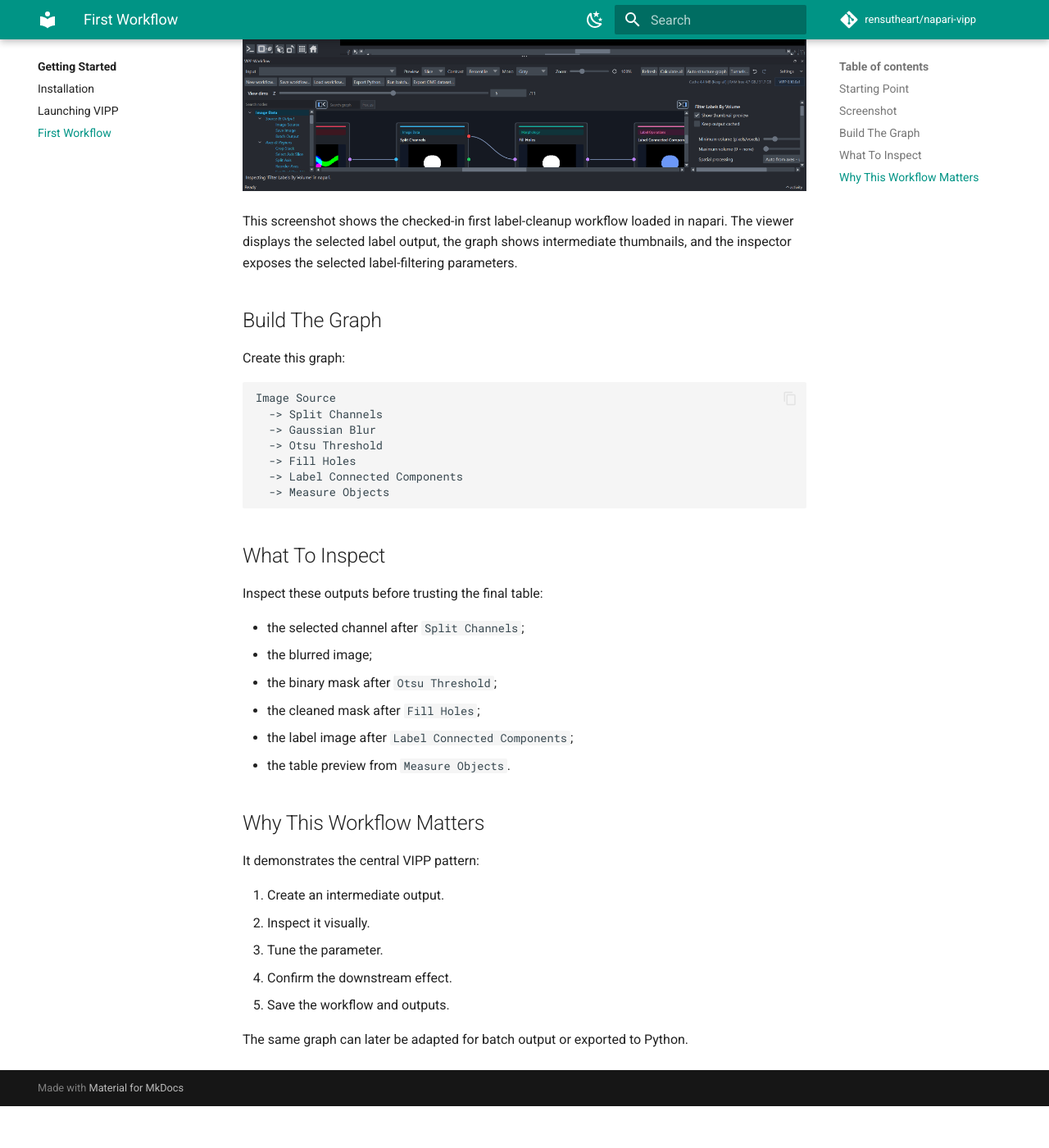
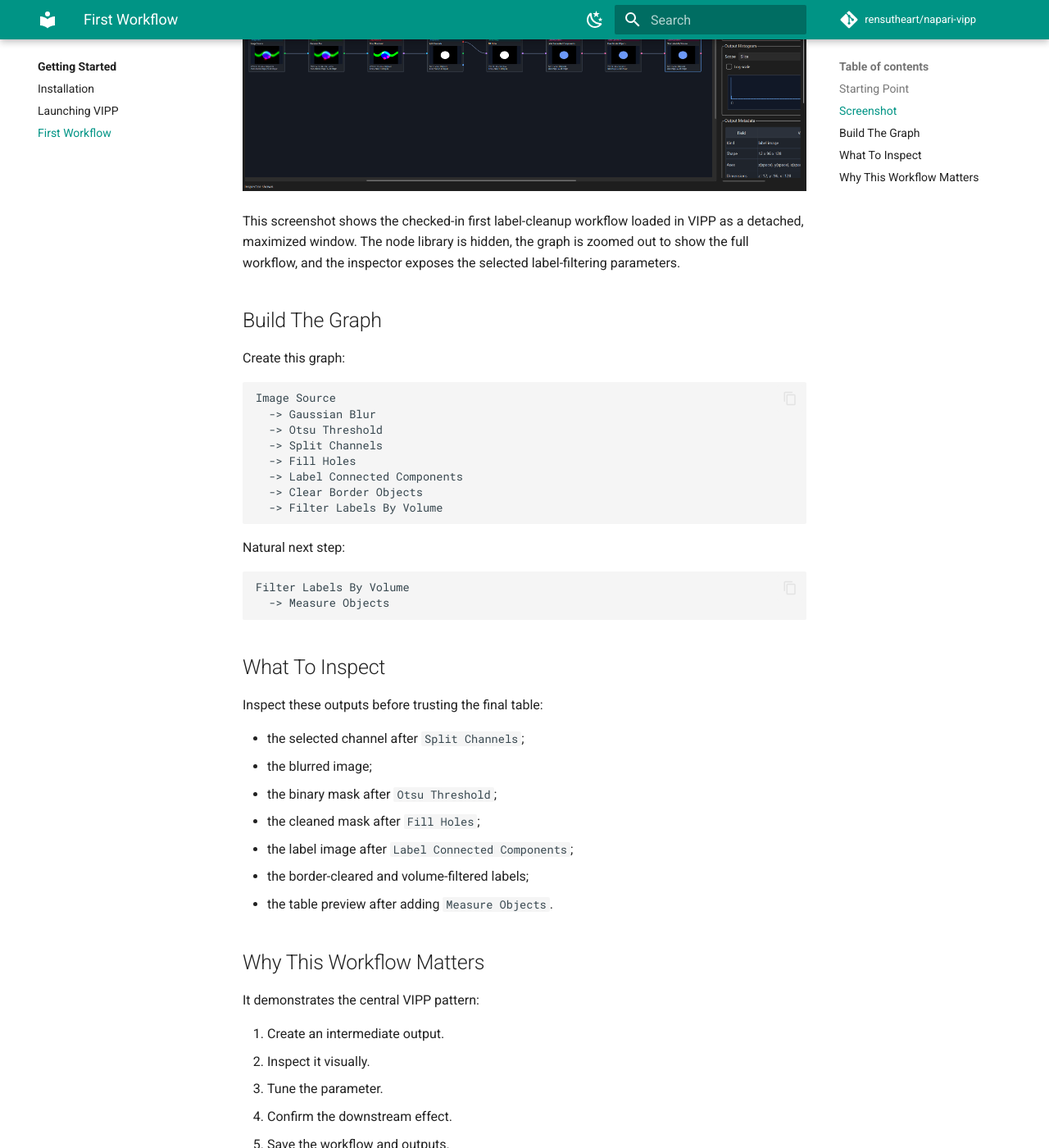
Before and after one commit to rensutheart/vipp-mkdocs, an MkDocs documentation site: the page built from docs/getting-started/first-workflow.md, in a window 1280 px wide and 1400 px high, scrolled down 906 px. Shown: the whole window at 82% size. Built offline with MkDocs 1.6.1 and Material for MkDocs 9.7.7, drawn with Linux system fonts in a browser that asks for light colours; comment, search, counter and statistics services are not loaded; before the commit the page ends 2255 px from its top, so only the background shows below that; some of the changed text lies outside the part shown.

Commit message:
Improve workflow screenshot style guidance

````diff
--- a/docs/getting-started/first-workflow.md
+++ b/docs/getting-started/first-workflow.md
@@ -1,7 +1,7 @@
 # First Workflow
 
-This first workflow creates labels from one fluorescence channel, then inspects
-and measures those labels.
+This first workflow creates cleaned labels from one fluorescence channel. Once
+the labels look reasonable, they can be measured in the next workflow step.
 
 ## Starting Point
 
@@ -28,9 +28,9 @@
 ![First VIPP workflow overview](../assets/screenshots/getting-started/first-workflow-overview.png)
 
 This screenshot shows the checked-in first label-cleanup workflow loaded in
-napari. The viewer displays the selected label output, the graph shows
-intermediate thumbnails, and the inspector exposes the selected label-filtering
-parameters.
+VIPP as a detached, maximized window. The node library is hidden, the graph is
+zoomed out to show the full workflow, and the inspector exposes the selected
+label-filtering parameters.
 
 ## Build The Graph
 
@@ -38,11 +38,19 @@
 
 ```text
 Image Source
-  -> Split Channels
   -> Gaussian Blur
   -> Otsu Threshold
+  -> Split Channels
   -> Fill Holes
   -> Label Connected Components
+  -> Clear Border Objects
+  -> Filter Labels By Volume
+```
+
+Natural next step:
+
+```text
+Filter Labels By Volume
   -> Measure Objects
 ```
 
@@ -55,7 +63,8 @@
 - the binary mask after `Otsu Threshold`;
 - the cleaned mask after `Fill Holes`;
 - the label image after `Label Connected Components`;
-- the table preview from `Measure Objects`.
+- the border-cleared and volume-filtered labels;
+- the table preview after adding `Measure Objects`.
 
 ## Why This Workflow Matters
 
````
Also changed, not shown: docs/concepts/graph-workflows.md (+4 -0 lines), docs/developer/screenshot-plan.md (+8 -0 lines), docs/examples/workflow-screenshots.md (+4 -2 lines), docs/getting-started/launching.md (+14 -0 lines), docs/assets/screenshots/getting-started/first-workflow-overview.png.
